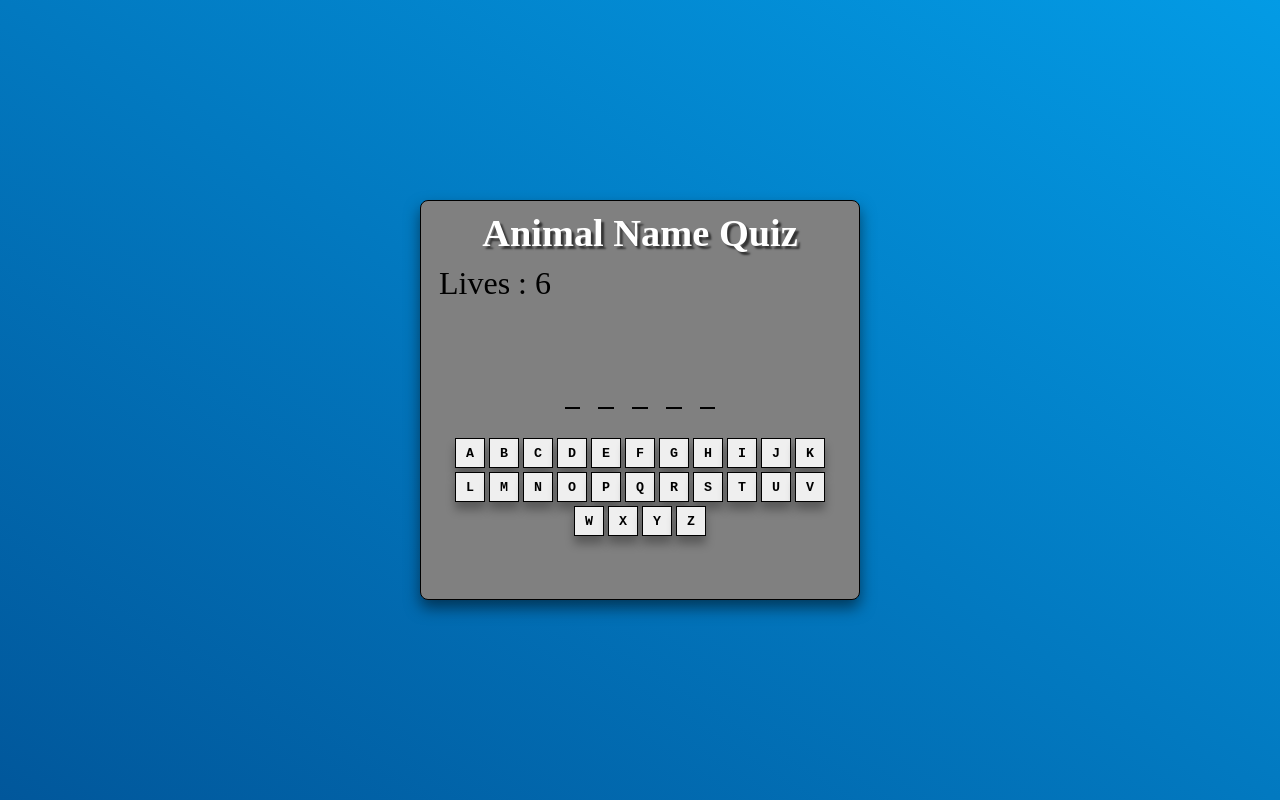
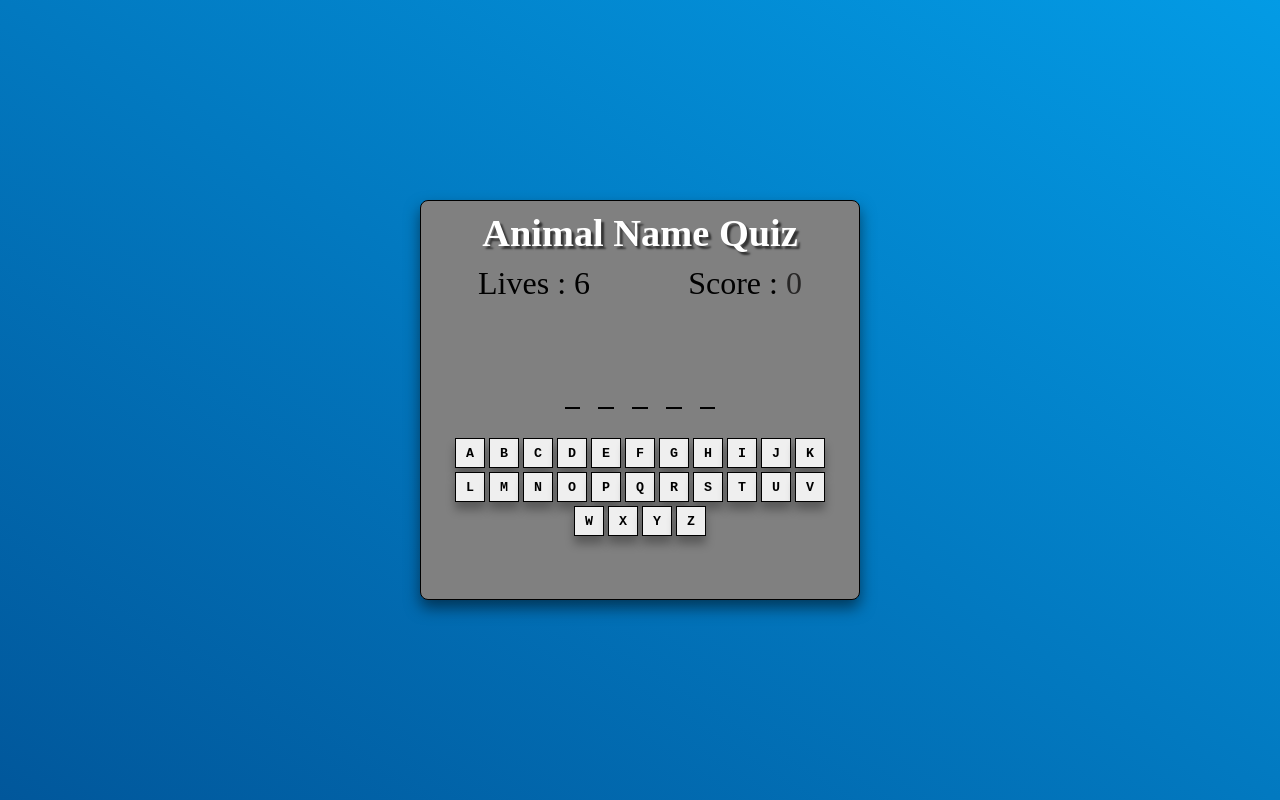
Before and after one commit to Anthcode/React_Animal_Quiz, a React (Create React App) app: page / in a window 1280 px wide. Built offline with nearby package versions, Linux system fonts and the light colour scheme.

Commit message:
add score logic

```diff
--- a/src/App.js
+++ b/src/App.js
@@ -10,7 +10,7 @@ export default function App() {
   const [lives, setLives] = useState(6);
   const [passwd, setPasswd] = useState('');
   const [reset, setReset] = useState(false);
-  const [winCount, setwinCount] = useState(0)
+  const [scoreCount, setScoreCount] = useState(0)
 
   const RandomPasswd = () => {
     const random = Math.floor(Math.random() * ANIMAL_LIST.length);
@@ -23,6 +23,7 @@ export default function App() {
   }, [reset]);
 
   const handleClick = (e) => {
+
     if (passwd.includes(e)) {
       setQuessedLetters([...quessedLetters, e]);
     } else {
@@ -37,20 +38,31 @@ export default function App() {
   const lose = bad.length >= 6;
 
   const restart = () => {
+    if (win) {
+      setScoreCount(scoreCount+1)
+
+      setQuessedLetters([]);
+      setReset(!reset);
+    }else {
     setLives(6);
+    setScoreCount(0);
     setBad([]);
     setQuessedLetters([]);
     setReset(!reset);
     win: false;
     lose: false;
+    }
   };
 
   return (
     <div className="App">
       <h1>Animal Name Quiz</h1>
       <div className="lives">
+      <span className="span-lives">
+          Lives : <span className="lives-num">{lives}</span>
+        </span>
         <span className="span-lives">
-          Lives : <span className="lives-num">{lives}</span>
+          Score : <span className="score-num">{scoreCount}</span>
         </span>
       </div>
       <div className="win">
--- a/src/style.css
+++ b/src/style.css
@@ -41,11 +41,15 @@ body {
 }
 .lives {
   display: flex;
+  justify-content: space-around;
   width: 100%;
   padding: 0 8px;
 }
 .span-lives {
   padding: 10px;
+}
+.score-num{
+  color: rgb(39, 38, 38);
 }
 h1 {
   color: #fff;
```
